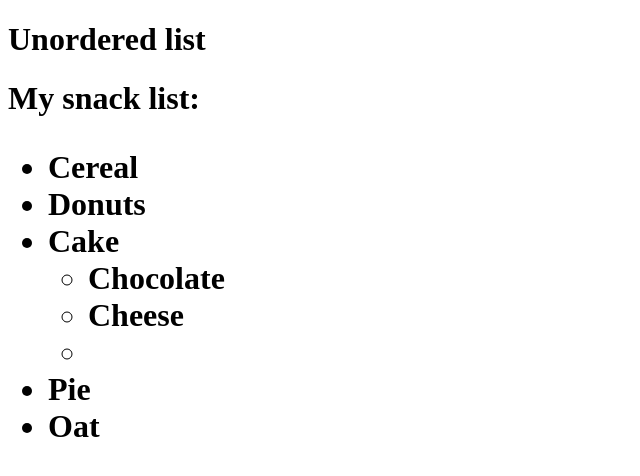
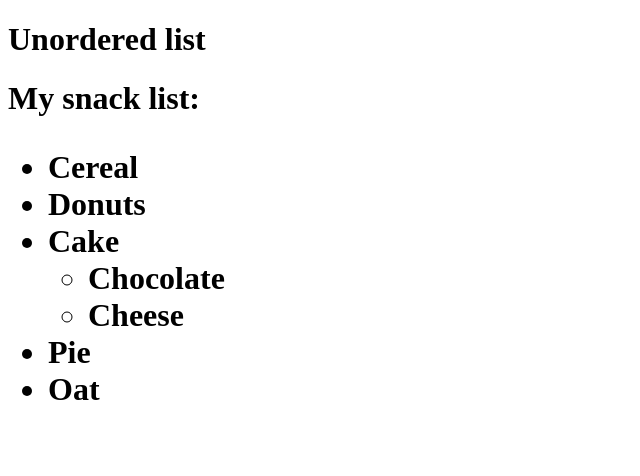
Before and after one commit to Wan20/CourseFromJohnsHopkinsUniv, a plain HTML site: page site/Week_1/Lesson_7/unordered-lists-before.html in a window 1280 px wide. Shown: the whole page, without its empty margins (0-640 px from the left). Drawn offline with Linux system fonts and the light colour scheme.

Commit message:
Update Folder

```diff
--- a/site/Week 1/Lesson 7/unordered-lists-before.html
+++ b/site/Week_1/Lesson_7/unordered-lists-before.html
@@ -14,10 +14,11 @@
 	<li> Cake
 		<ul>
 		<li> Chocolate </li>
-		<li> Cheese <li>
+		<li> Cheese </li>
 		</ul>
 	<li> Pie </li>
 	<li> Oat </li>
 	</ul>
+</div>
 </body>
 </html>
```
Also changed, not shown: site/Week_1/Lesson_1/structure-only-after.html (renamed from site/Week 1/Lesson 1/structure-only-after.html), site/Week_1/Lesson_1/structure-only-before.html (renamed from site/Week 1/Lesson 1/structure-only-before.html), site/Week_1/Lesson_4/doc-structure.html (renamed from site/Week 1/Lesson 4/doc-structure.html), site/Week_1/Lesson_5/div-and-span.html (renamed from site/Week 1/Lesson 5/div-and-span.html), site/Week_1/Lesson_6/semantic-elements.html (renamed from site/Week 1/Lesson 6/semantic-elements.html).
